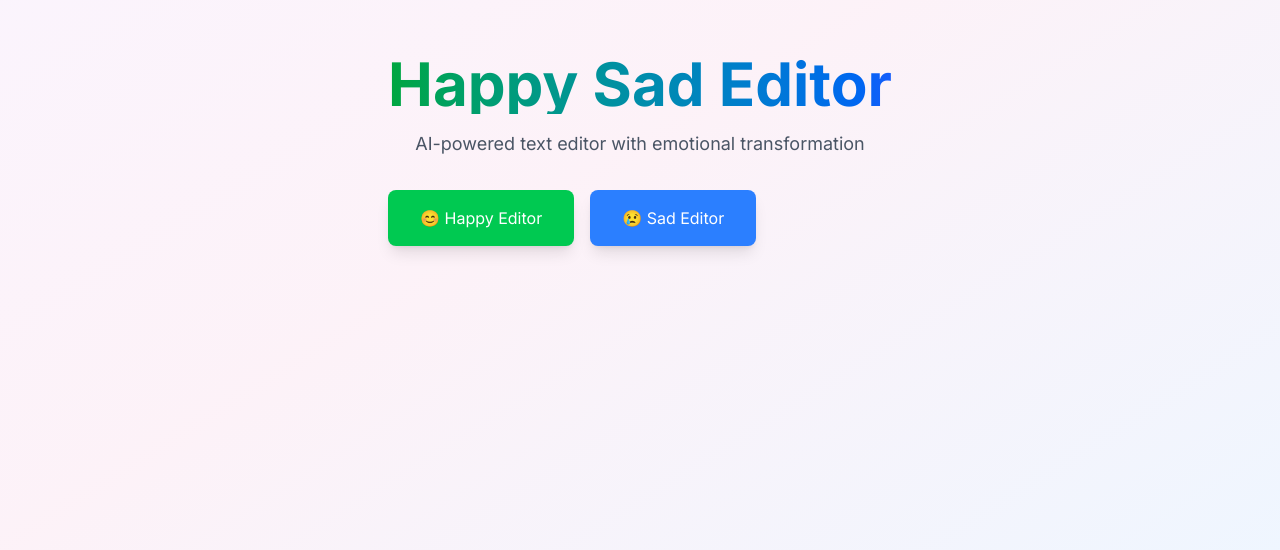
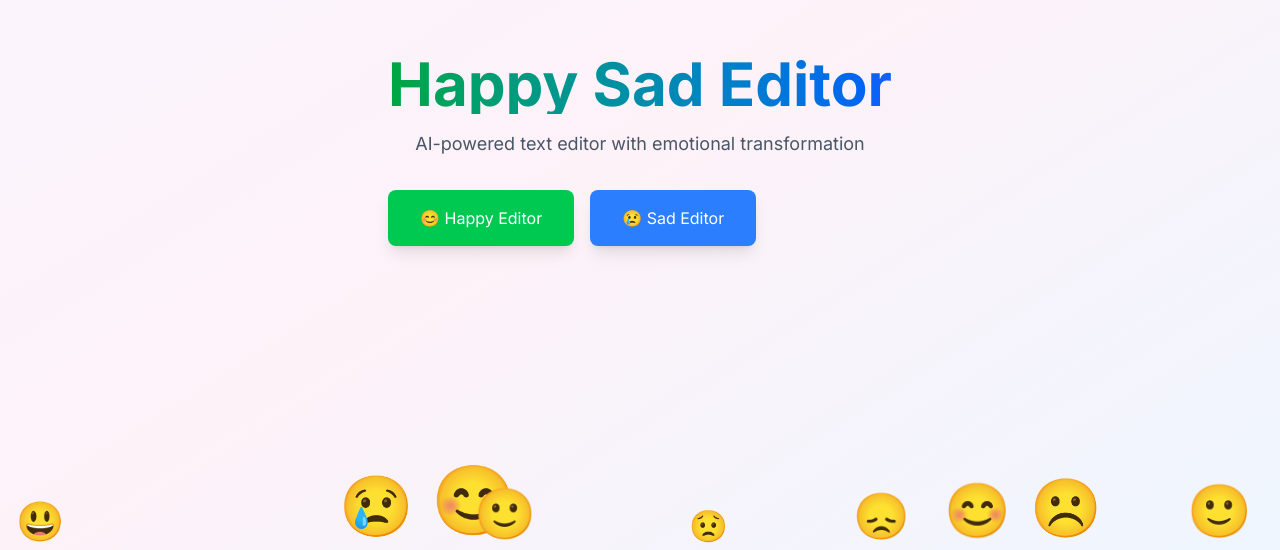
Before and after one commit to gan0412/HappySadApp, a Next.js app: page / in a window 1280 px wide. Shown: the part 250-800 px from the top of the page. Built offline with nearby package versions, Linux system fonts and the light colour scheme.

Commit message:
Re-add animated background with fixed positioning - emojis now float from bottom only

```diff
--- a/app/page.tsx
+++ b/app/page.tsx
@@ -1,8 +1,10 @@
 import Link from "next/link";
+import { AnimatedBackground } from "@/components/AnimatedBackground";
 
 export default function Home() {
   return (
     <main className="flex min-h-screen flex-col items-center justify-center p-24 relative bg-gradient-to-br from-purple-50 via-pink-50 to-blue-50">
+      <AnimatedBackground />
       <div className="relative z-10">
         <h1 className="text-6xl font-bold mb-4 text-center bg-gradient-to-r from-green-600 to-blue-600 bg-clip-text text-transparent">
           Happy Sad Editor
--- a/components/AnimatedBackground.tsx
+++ b/components/AnimatedBackground.tsx
@@ -42,6 +42,7 @@ export function AnimatedBackground() {
           className="absolute animate-float"
           style={{
             left: `${item.left}%`,
+            bottom: '0',
             fontSize: `${item.size}px`,
             animationDuration: `${item.duration}s`,
             animationDelay: `${item.delay}s`,
```
